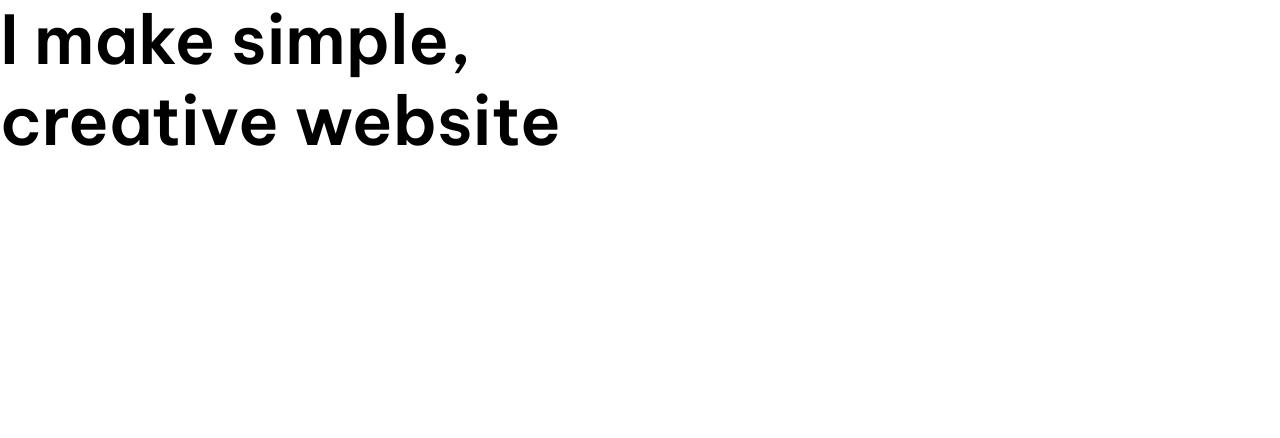
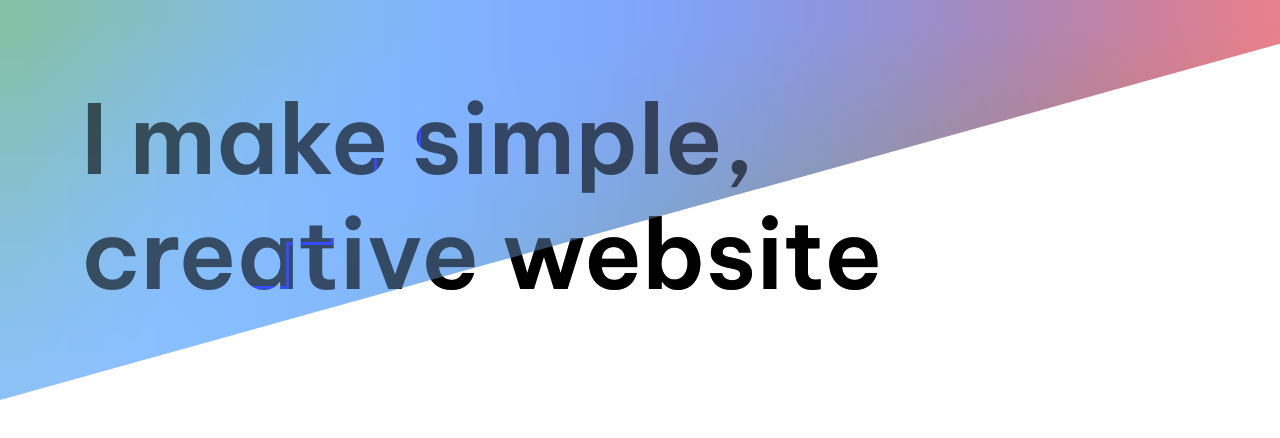
Before and after one commit to thleima/portfolio-css, a website built with Vite: page index.html in a window 1280 px wide. Shown: the top 438 px of the page. Built offline with nearby package versions, Linux system fonts and the light colour scheme.

Commit message:
hero title OK with position fixed, response OK

```diff
--- a/index.html
+++ b/index.html
@@ -17,8 +17,17 @@
     </div> -->
     <!-- 02 - Home Page -->
     <div class="home">
-      <div class="wrapper-title">
-        <h2 class="home__title">I make simple, creative website</h2>
+      <div class="wrapper">
+
+        <div class="wrapper-title">
+          <h1 class="home__title">I make simple, creative website</h1>
+          <p class="home__title" data-overlay aria-hidden="true"></p>
+        </div>
+
+        <div class="wrapper-canvas">
+          <canvas id="canv" width="32" height="32"></canvas>
+        </div>
+
       </div>
 
     </div>
--- a/main.js
+++ b/main.js
@@ -0,0 +1,40 @@
+const homeTitle = document.querySelector('.home__title');
+const homeTitleOverlay = document.querySelector('.home__title[data-overlay');
+
+homeTitleOverlay.innerText = homeTitle.textContent
+
+var c = document.getElementById('canv');
+var $ = c.getContext('2d');
+
+
+var col = function(x, y, r, g, b) {
+  $.fillStyle = "rgb(" + r + "," + g + "," + b + ")";
+  $.fillRect(x, y, 1,1);
+}
+var R = function(x, y, t) {
+  return( Math.floor(192 + 64*Math.cos( (x*x-y*y)/300 + t )) );
+}
+
+var G = function(x, y, t) {
+  return( Math.floor(192 + 64*Math.sin( (x*x*Math.cos(t/4)+y*y*Math.sin(t/3))/300 ) ) );
+}
+
+var B = function(x, y, t) {
+  return( Math.floor(192 + 64*Math.sin( 5*Math.sin(t/9) + ((x-100)*(x-100)+(y-100)*(y-100))/1100) ));
+}
+
+var t = 0;
+var x;
+var y;
+
+var run = function() {
+  for(x=0;x<=35;x++) {
+    for(y=0;y<=35;y++) {
+      col(x, y, R(x,y,t), G(x,y,t), B(x,y,t));
+    }
+  }
+  t = t + 0.03;
+  window.requestAnimationFrame(run);
+}
+
+run();
--- a/src/styles/02_home.css
+++ b/src/styles/02_home.css
@@ -15,12 +15,48 @@
 } */
 
 .wrapper-title {
-
+  margin: 1rem;
+  min-height: 50vh;
+  max-height: 50vh;
+  width: 100%;
+  position: relative;
+  border: 1px solid transparent;
 }
 
 .home__title {
   font-family: 'bold';
-  font-size: 4.2rem;
+  font-size: 6rem;
   max-width: 13ch;
   line-height: 1.2;
+  mix-blend-mode: color-burn;
+  margin: 4rem;
 }
+
+@media all and (max-width: 480px) {
+  .home__title {
+    font-size: 4.2rem;
+  }
+
+}
+
+.home__title[data-overlay] {
+  position: absolute;
+  top: 0;
+  left: 0;
+  z-index: 1;
+  opacity: .6;
+}
+
+.wrapper-canvas {
+  min-height: 30vh;
+  max-height: 50vh;
+  width: 110%;
+  clip-path: polygon(100% 0, 100% 2%, 0 100%, 0 0);
+  position: fixed;
+  top: 0;
+}
+
+canvas {
+  width: 100%;
+  height: 100%;
+}
```
